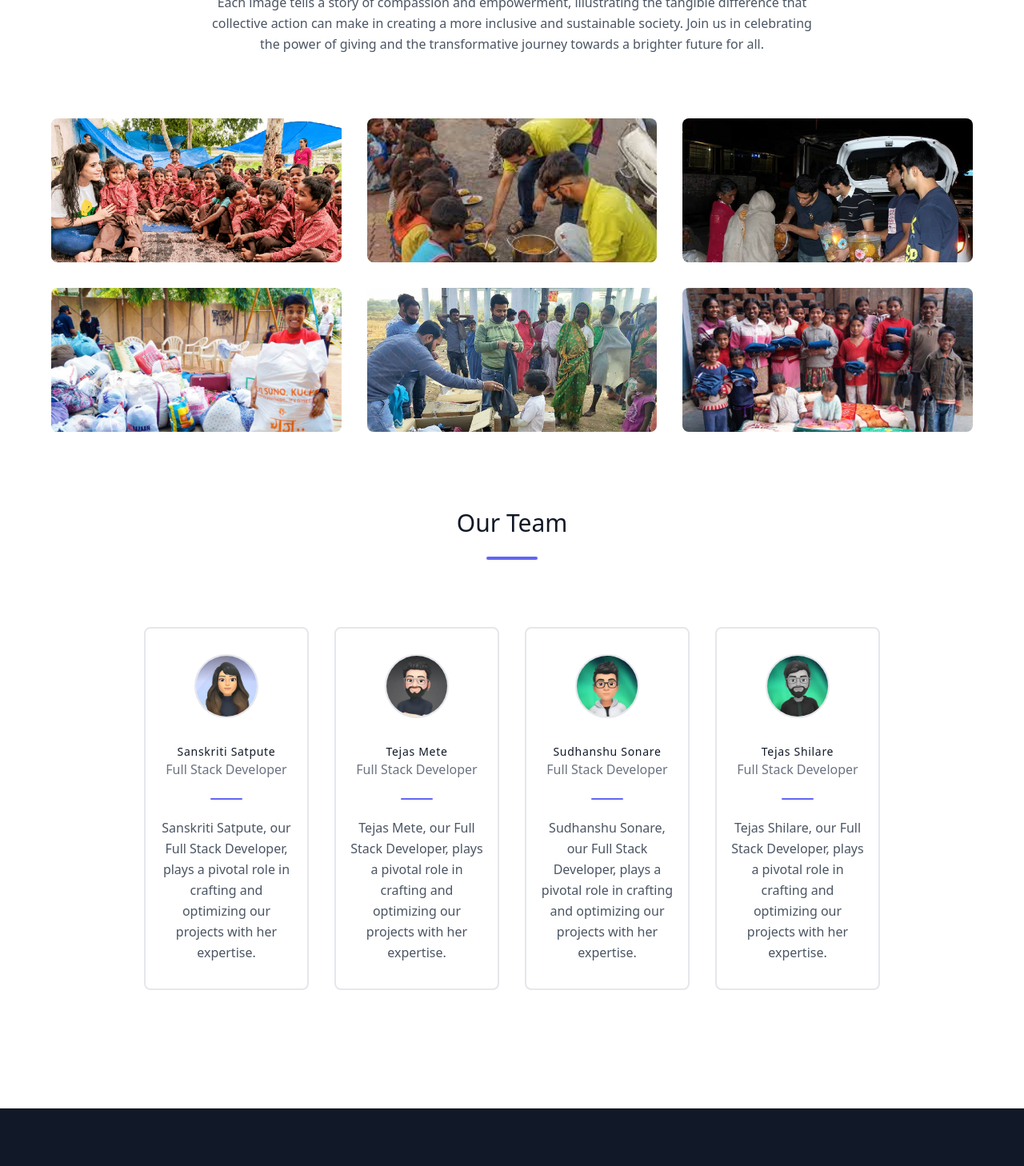
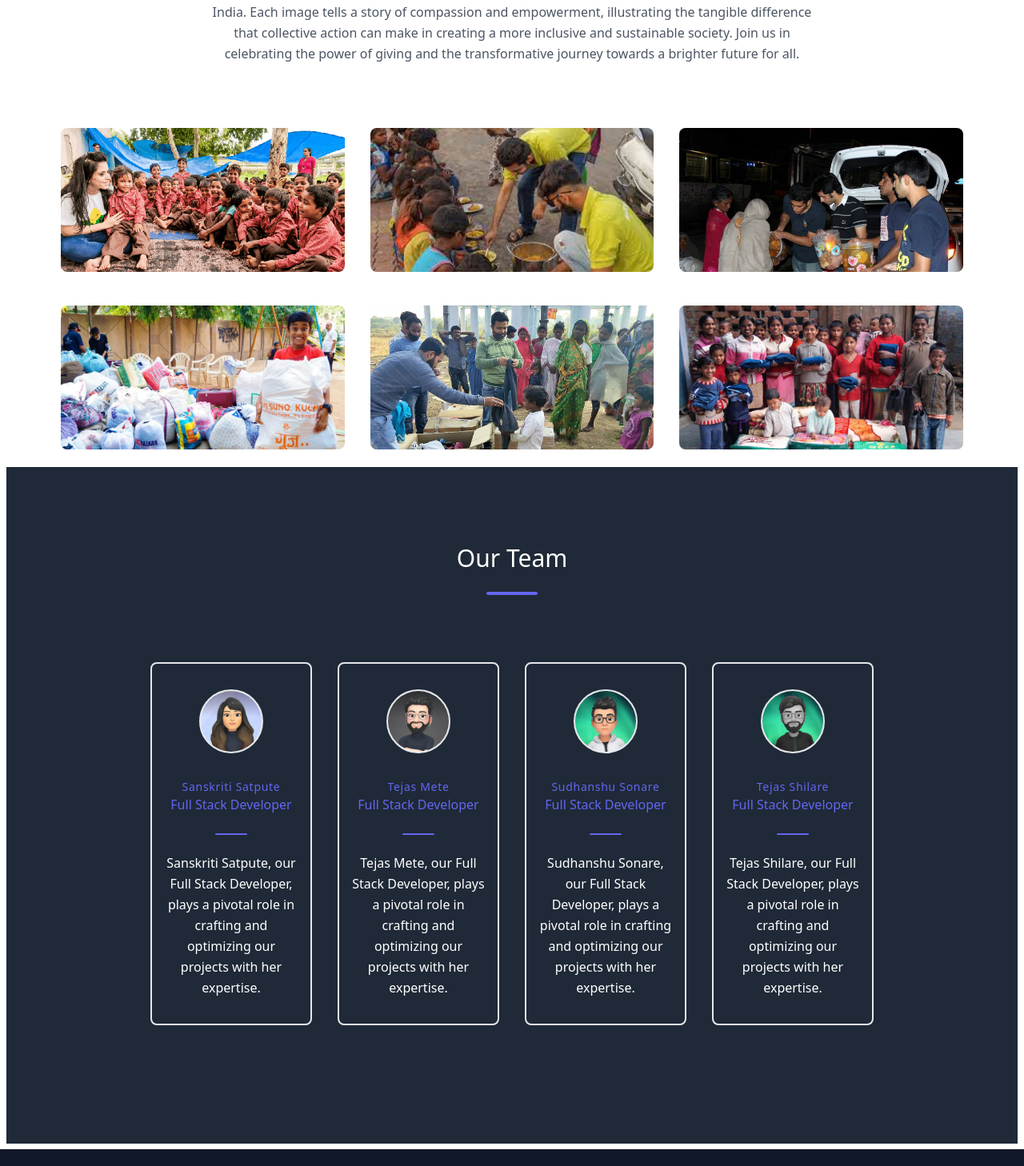
Before and after one commit to tejasshilare/wecare, a React (Create React App) app: page /about in a window 1280 px wide. Shown: the part 1800-3258 px from the top of the page at 80% size. Built offline with nearby package versions, Linux system fonts and the light colour scheme.

Commit message:
changes in about and faq

```diff
--- a/src/components/Contactpage.js
+++ b/src/components/Contactpage.js
@@ -12,16 +12,16 @@ function Contactpage() {
       </div>
 
     <div className="h-full bg-white dark:bg-gray-900 mb-4">
-      {/* Container */}
+
       <div className="mx-auto">
         <div className="flex justify-center px-6 py-12">
-          {/* Row */}
+
           <div className="w-full xl:w-3/4 lg:w-11/12 flex">
-            {/* Col */}
+
             <div className="w-full h-auto bg-gray-400 dark:bg-gray-800 hidden lg:block lg:w-5/12 bg-cover rounded-l-lg">
               <img src={ContactPageImg} alt="img" className="w-full h-full object-cover rounded" />
             </div>
-            {/* Col */}
+
             <div className="w-full lg:w-7/12 bg-white dark:bg-gray-700 p-5 rounded-lg lg:rounded-l-none">
               <h3 className="py-4 text-2xl text-center text-gray-800 dark:text-white">Contact Us!</h3>
               <form className="px-8 pt-6 pb-8 mb-4 bg-white dark:bg-gray-800 rounded">
@@ -90,7 +90,7 @@ function Contactpage() {
                 <hr className="mb-6 border-t" />
                 <div className="mb-6 text-center">
                   <button
-                    className="w-full px-4 py-2 font-bold text-white bg-blue-500 rounded-full hover:bg-blue-700 dark:bg-blue-700 dark:text-white dark:hover:bg-blue-900 focus:outline-none focus:shadow-outline"
+                    className=" px-4 py-2 font-bold text-white bg-orange-500 rounded-full hover:bg-blue-700 dark:bg-blue-700 dark:text-white dark:hover:bg-blue-900 focus:outline-none focus:shadow-outline"
                     type="button"
                   >
                     Send Message
--- a/src/components/Faq.jsx
+++ b/src/components/Faq.jsx
@@ -33,7 +33,7 @@ export function Accordion() {
     ];
 
     return (
-        <div className="accordion">
+        <div className="accordion ">
             {faqs.map((faq, index) => (
                 <div key={index} className="accordion-item">
                     <div className="accordion-title" onClick={() => toggleAccordion(index)}>
@@ -54,7 +54,7 @@ export function Accordion() {
 
 const Faq = () => {
     return (<>
-        <div className="grid grid-cols-5">
+        <div className="grid grid-cols-5 bg-gray-800 p-12 m-3 rounded-xl">
             <p></p>
             <h1 className='text-[#FF7918] font-bold text-l md:text-2xl text-center'>Frequently Asked Questions</h1>
 
--- a/src/components/Gallery.jsx
+++ b/src/components/Gallery.jsx
@@ -10,7 +10,7 @@ import galleryimg6 from "../assets/galleryimg6.jpg";
 const Gallery = () => {
   return (
     <>
-      <section className="text-gray-600 body-font">
+      <section className="text-gray-600 body-font m-3">
         <div className="container px-16 mx-auto">
           <div className="flex flex-col text-center w-full mb-20">
             <h1 className="sm:text-3xl text-2xl font-medium title-font mb-4 text-gray-900">
--- a/src/components/GalleryCard.jsx
+++ b/src/components/GalleryCard.jsx
@@ -2,7 +2,7 @@ import React from "react";
 
 const GalleryCard = (props) => {
   return (
-    <div className="md:w-1/3 sm:w-1/2 p-4">
+    <div className="md:w-1/3 sm:w-1/2 p-4 mb-[10px] ">
       <div className="flex relative">
         <img
           alt="gallery"
--- a/src/components/Navbar.jsx
+++ b/src/components/Navbar.jsx
@@ -58,22 +58,22 @@ const Navbar = () => {
       <div
         className={
           !nav
-            ? "fixed left-0 top-0 w-[60%] h-full border-r border-r-gray-800 bg-[#72A0C1] ease-in-out duration-500"
+            ? "fixed left-0 top-0 w-[60%] h-full border-r border-r-gray-800 bg-[#416986] ease-in-out duration-500"
             : "fixed left-[-100%]"
         }
       >
         <img className="w-[110px] " src={weblg} alt={weblg} />
         <ul className="p-4 uppercase">
-          <li className="p-4 border-b border-gray-800 hover:bg-[#D3D3D3] transition-colors duration-300 cursor-pointer sm:hover:bg-gray-300 md:hover:bg-gray-400 lg:hover:font-2xl">
+          <li className="p-4 border-b border-gray-800 hover:bg-[#D3D3D3] transition-colors duration-300 cursor-pointer sm:hover:bg-ggray-400 md:hover:bg-gray-400 lg:hover:font-2xl">
             Home
           </li>
-          <li className="p-4 border-b border-gray-800 hover:bg-[#D3D3D3] transition-colors duration-300 cursor-pointer sm:hover:bg-gray-300 md:hover:bg-gray-400 lg:hover:font-2xl">
+          <li className="p-4 border-b border-gray-800 hover:bg-[#D3D3D3] transition-colors duration-300 cursor-pointer sm:hover:bg-gray-400 md:hover:bg-gray-400 lg:hover:font-2xl">
             Donation
           </li>
-          <li className="p-4 border-b border-gray-800 hover:bg-[#D3D3D3] transition-colors duration-300 cursor-pointer sm:hover:bg-gray-300 md:hover:bg-gray-400 lg:hover:font-2xl">
+          <li className="p-4 border-b border-gray-800 hover:bg-[#D3D3D3] transition-colors duration-300 cursor-pointer sm:hover:bg-gray-400 md:hover:bg-gray-400 lg:hover:font-2xl">
             About
           </li>
-          <li className="p-4 border-b border-gray-800 hover:bg-[#D3D3D3] transition-colors duration-300 cursor-pointer sm:hover:bg-gray-300 md:hover:bg-gray-400 lg:hover:font-2xl">
+          <li className="p-4 border-b border-gray-800 hover:bg-[#D3D3D3] transition-colors duration-300 cursor-pointer sm:hover:bg-gray-400 md:hover:bg-gray-400 lg:hover:font-2xl">
             Services
           </li>
           <li className="p-4 border-b border-gray-800 hover:bg-[#D3D3D3] transition-colors duration-300 cursor-pointer sm:hover:bg-gray-300 md:hover:bg-gray-400 lg:hover:font-2xl">
--- a/src/components/Team.jsx
+++ b/src/components/Team.jsx
@@ -7,10 +7,10 @@ import sanskriti from "../assets/sanskriti.jpg";
 
 const Team = () => {
   return (
-    <section class="text-gray-600 body-font">
-      <div class="container px-24 py-24 mx-auto">
+    <section class="text-white body-font bg-gray-800 m-2 ">
+      <div class="container px-24 py-24 mx-auto m-[-1px]">
         <div class="text-center mb-8">
-          <h1 class="sm:text-3xl text-2xl font-medium title-font text-gray-900 mb-4">
+          <h1 class="sm:text-3xl text-2xl font-medium title-font text-white mb-4">
             Our Team
           </h1>
           <div class="flex mt-6 justify-center">
@@ -18,7 +18,7 @@ const Team = () => {
           </div>
         </div>
         <div class="container p-5 mx-auto">
-          <div class="flex flex-wrap mx-2 md:mx-12 my-4">
+          <div class="flex flex-wrap mx-2 md:mx-12 my-4 ">
             <TeamCard
               name="Sanskriti Satpute"
               designation="Full Stack Developer"
--- a/src/components/TeamCard.jsx
+++ b/src/components/TeamCard.jsx
@@ -3,16 +3,16 @@ import React from "react";
 const TeamCard = (props) => {
   return (
     <div class="md:w-1/4 w-1/2 p-4 mx-auto max-w-60 min-w-36 ">
-      <div class="py-8 px-4 w-full h-full text-center rounded-lg border-grey-200 border-2  hover:bg-slate-200 hover:scale-105 hover:delay-80 ">
+      <div class="py-8 px-4 w-full h-full text-center rounded-lg border-grey-200 border-2  hover:bg-white hover:scale-105 hover:delay-80 hover:text-gray-800 ">
         <img
           alt="testimonial"
           class="w-20 h-20 mb-8 object-cover object-center rounded-full inline-block border-2 border-gray-200 bg-gray-100"
           src={props.im}
         />
-        <h2 class="text-gray-900 font-medium title-font tracking-wider text-sm">
+        <h2 class="text-indigo-500 font-medium title-font tracking-wider text-sm">
           {props.name}
         </h2>
-        <p class="text-gray-500">{props.designation}</p>
+        <p class="text-indigo-500">{props.designation}</p>
         <span class="inline-block h-0.5 w-10 rounded bg-indigo-500 mt-6 mb-4"></span>
         <p class="leading-relaxed">{props.intro}</p>
       </div>
```
